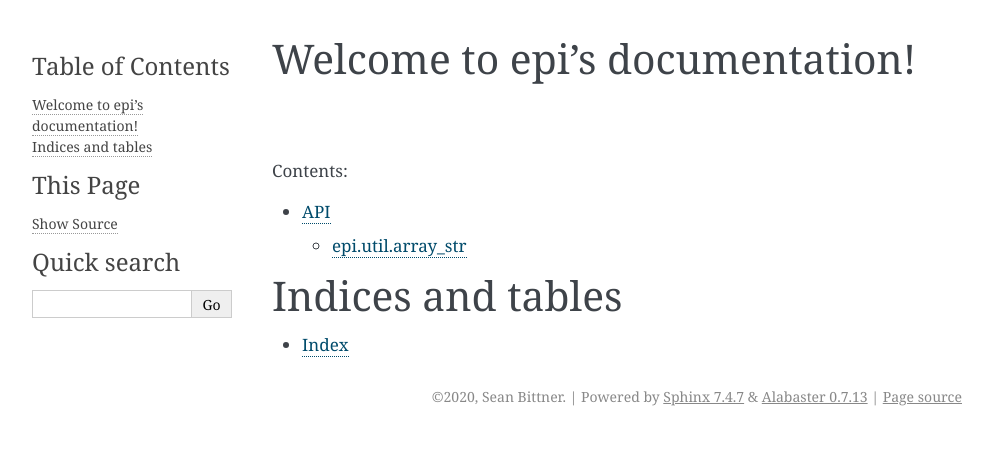
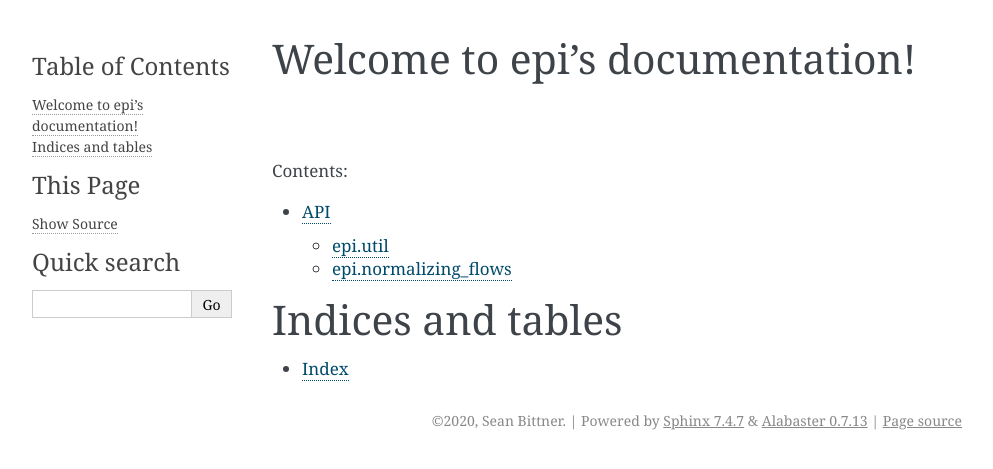
Before and after one commit to cunningham-lab/epi, a Sphinx documentation site: the page built from docs/source/index.rst, in a window 1280 px wide. Shown: the top 469 px of the page, without its empty margins (148-1141 px from the left). Built offline with Sphinx 7.4.7, drawn with Linux system fonts in a browser that asks for light colours.

Commit message:
try modules

```diff
--- a/docs/source/API.rst
+++ b/docs/source/API.rst
@@ -3,10 +3,18 @@
 API
 ===
 
-epi.util.array_str
+epi.util
 --------------------------
 
-.. automodule:: epi.util.array_str
+.. automodule:: epi.util
    :members:
    :undoc-members:
    :show-inheritance:
+
+epi.normalizing_flows
+--------------------------
+
+.. automodule:: epi.normalizing_flows
+   :members:
+   :undoc-members:
+   :show-inheritance:
```
